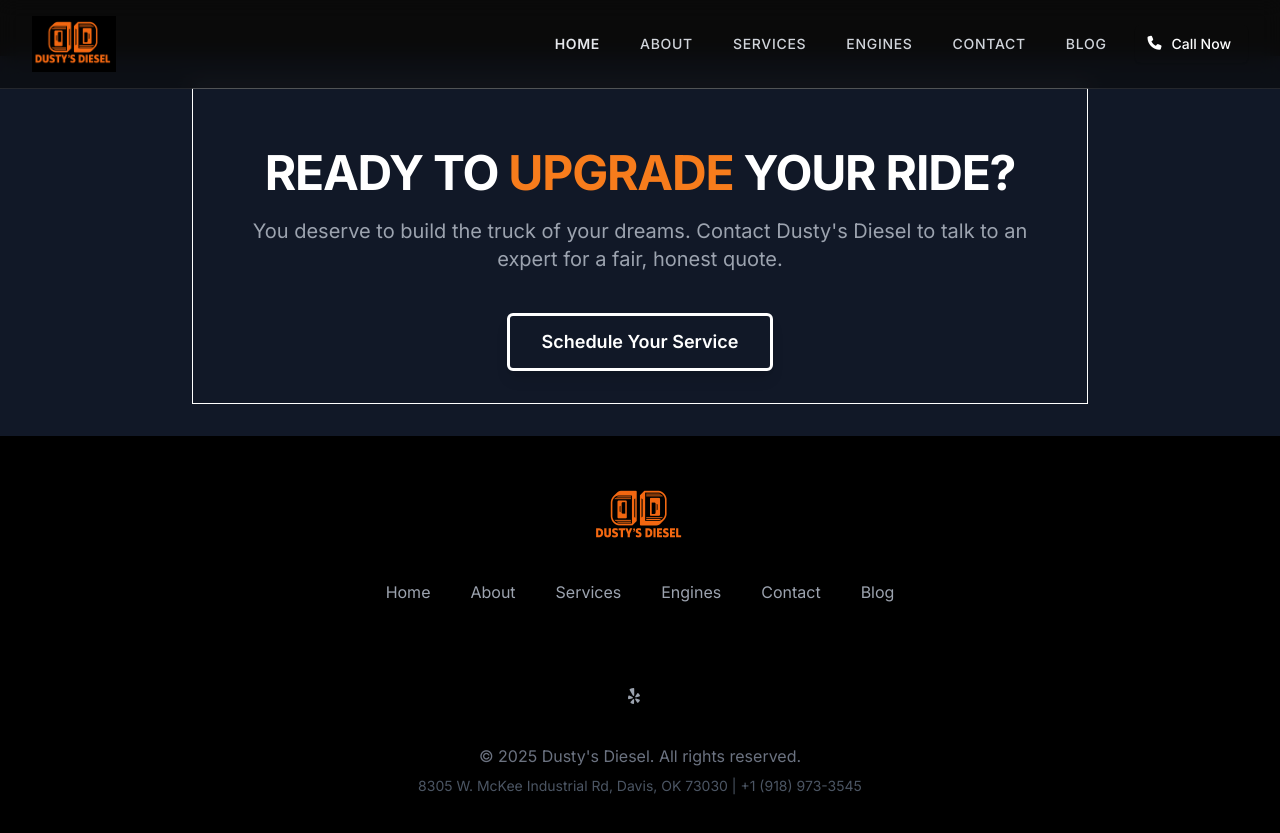
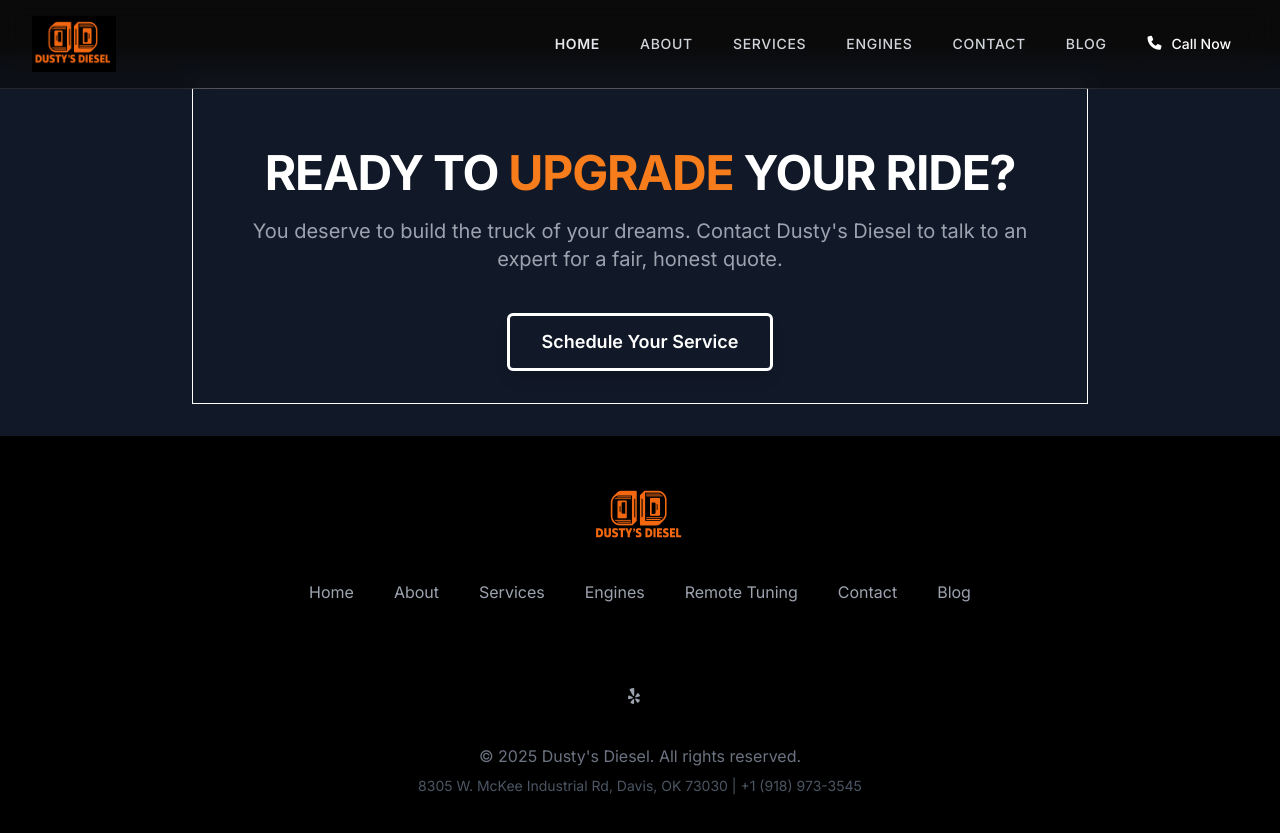
Before and after one commit to JamesBrownR/Dusty-s-Diesel, a Jekyll site: the page built from services/index.html, in a window 1280 px wide and 900 px high, scrolled down 3175 px. Shown: the top 833 px of the window. Built offline with Jekyll 4.4.1, drawn with Linux system fonts in a browser that asks for light colours; nearby versions of some CDN libraries.

Commit message:
Update footer.html

```diff
--- a/_includes/footer.html
+++ b/_includes/footer.html
@@ -17,6 +17,9 @@
                 </div>
                 <div class="px-5 py-2">
                     <a href="{{ site.baseurl }}/engines" class="text-base text-gray-400 hover:text-white transition-colors">Engines</a>
+                </div>
+              <div class="px-5 py-2">
+                    <a href="{{ site.baseurl }}/remote-tuning" class="text-base text-gray-400 hover:text-white transition-colors">Remote Tuning</a>
                 </div>
                 <div class="px-5 py-2">
                     <a href="{{ site.baseurl }}/contact" class="text-base text-gray-400 hover:text-white transition-colors">Contact</a>
```
